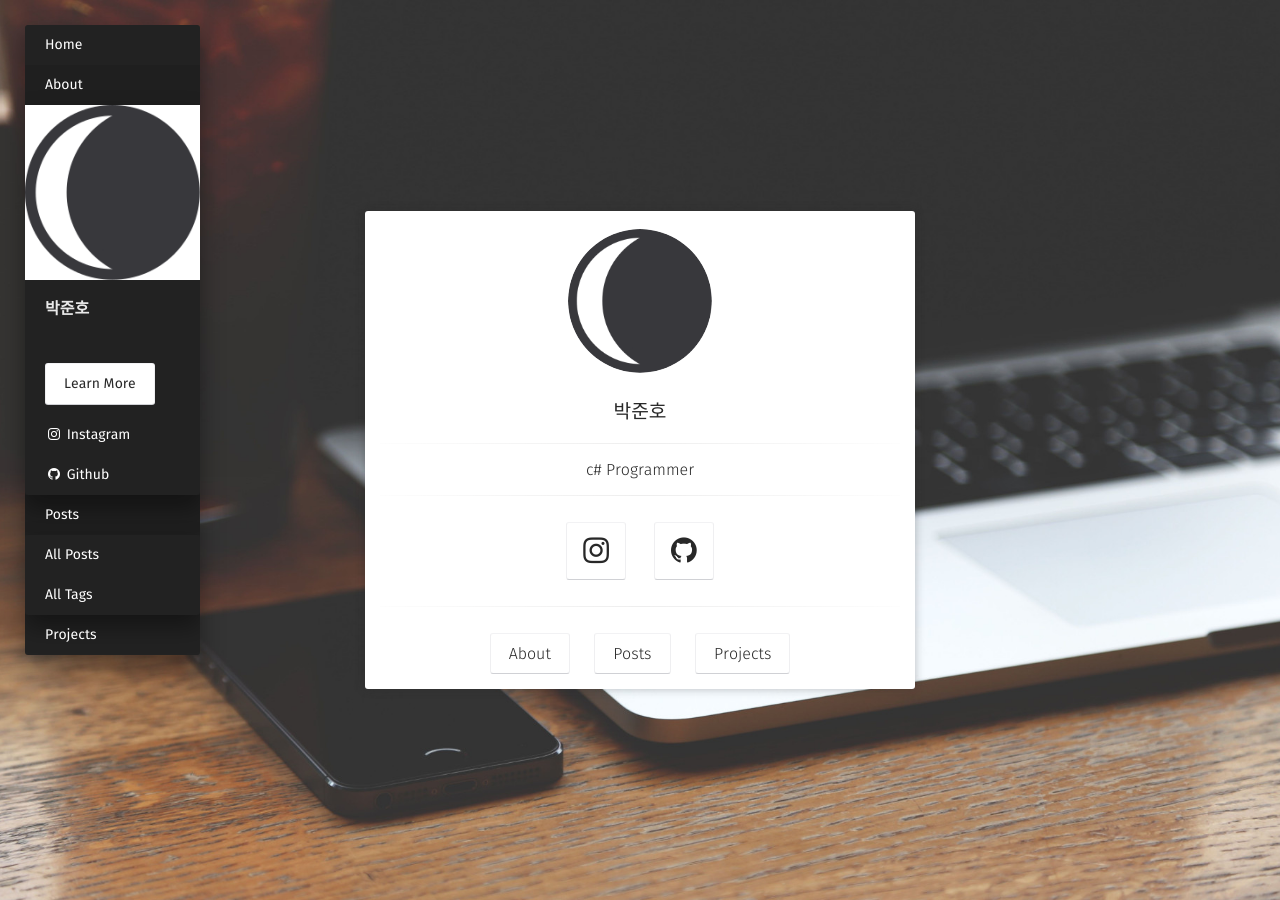
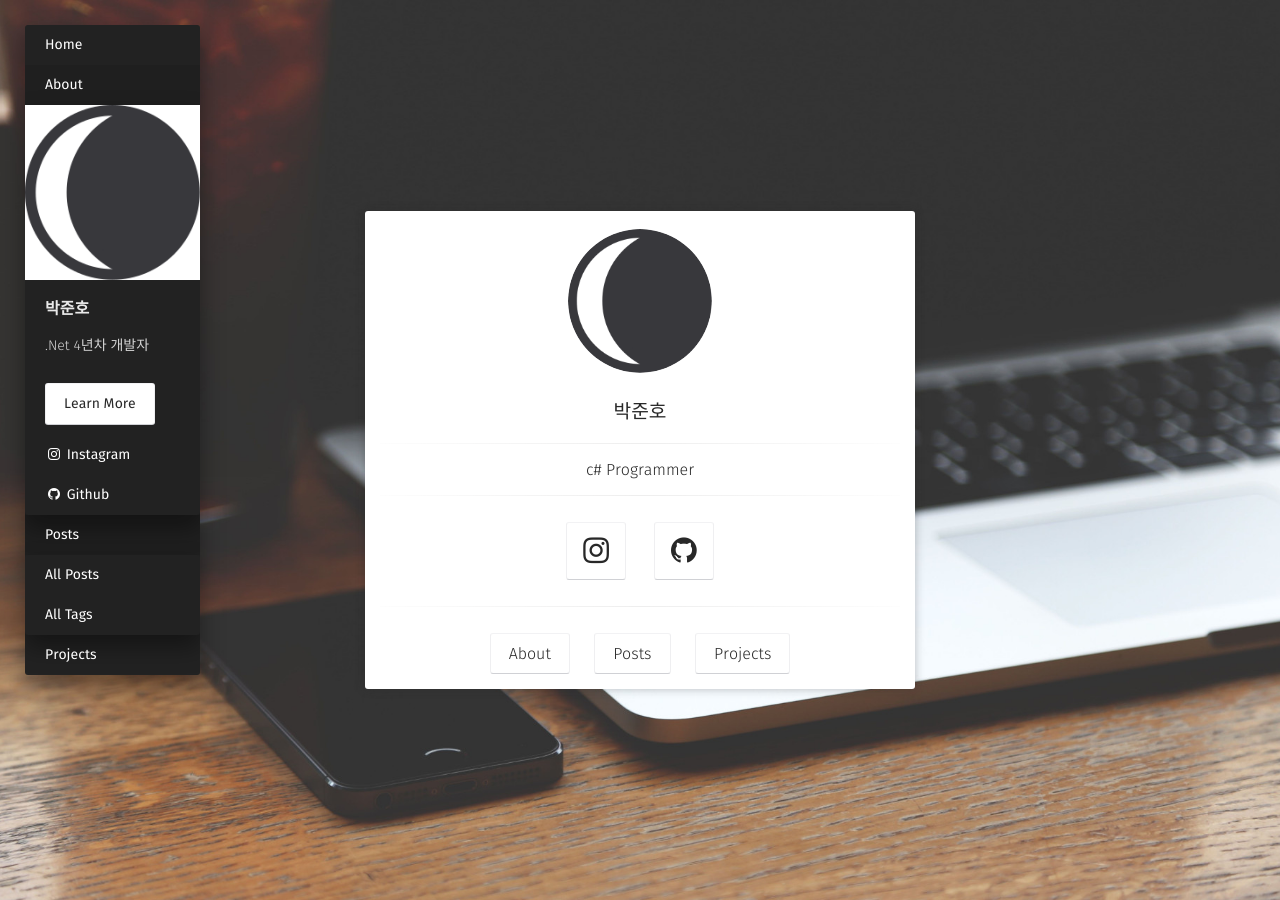
Before and after one commit to joonho-park/Profile, a Jekyll site: the page built from index.html, in a window 1280 px wide. Built offline with Jekyll 4.4.1, drawn with Linux system fonts in a browser that asks for light colours; some web fonts are replaced.

Commit message:
Title Description 추가

```diff
--- a/_config.yml
+++ b/_config.yml
@@ -1,7 +1,7 @@
 # Site
 title:              박준호
 bio:                'c# Programmer'
-description:        ""
+description:        ".Net 4년차 개발자"
 reading_time:       true
 words_per_minute:   200
 logo:               'assets/img/logo.png'
```
